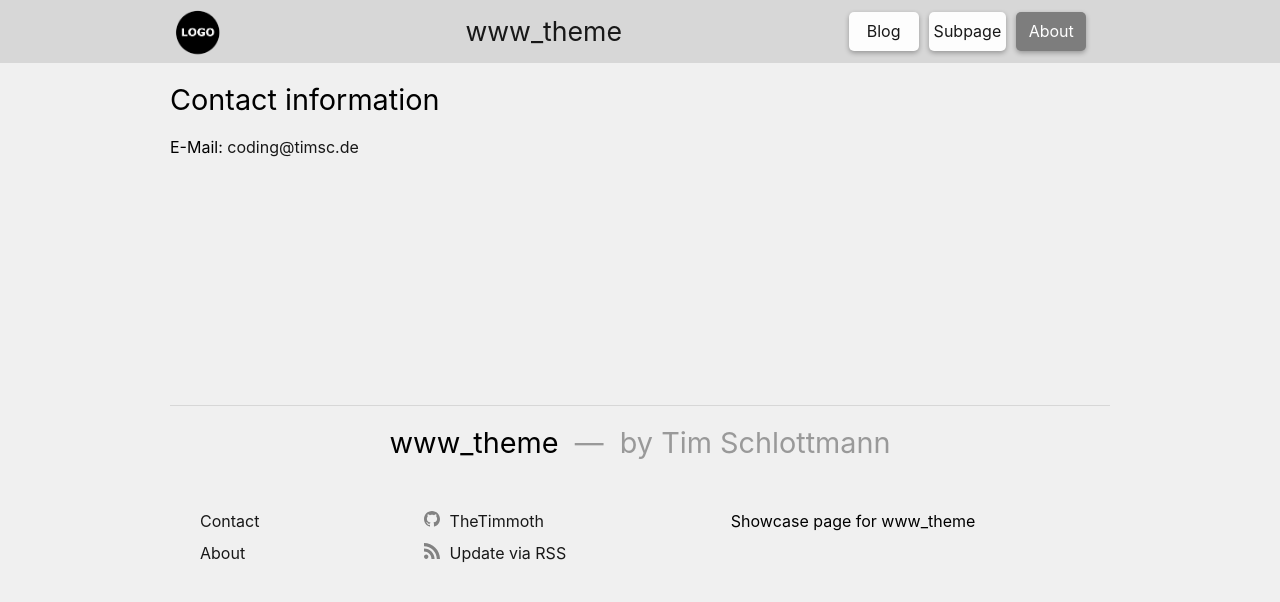
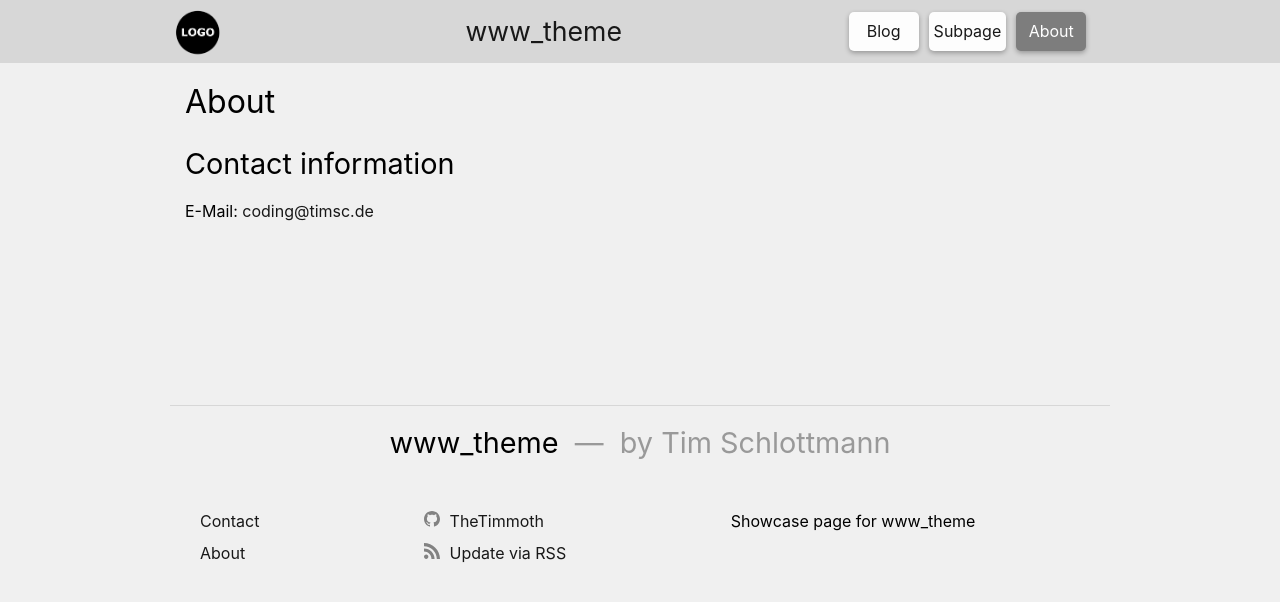
Before and after one commit to TheTimmoth/www_theme, a Jekyll site: the page built from pages/about.md, in a window 1280 px wide. Shown: the top 602 px of the page. Built offline with Jekyll 4.4.1, drawn with Linux system fonts in a browser that asks for light colours.

Commit message:
Add page layout

```diff
--- a/404.html
+++ b/404.html
@@ -1,6 +1,6 @@
 ---
 permalink: /404.html
-layout: default
+layout: page
 ---
 
 <style type="text/css" media="screen">
--- /dev/null
+++ b/_layouts/page.html
@@ -0,0 +1,10 @@
+---
+layout: default
+---
+<div class="default-wrapper">
+  {%- if page.title -%}
+    <h1>{{ page.title }}</h1>
+  {%- endif -%}
+
+  {{ content }}
+</div>
```
Also changed, not shown: pages/about.md (+1 -1 lines), pages/subpage.md (+1 -1 lines).
